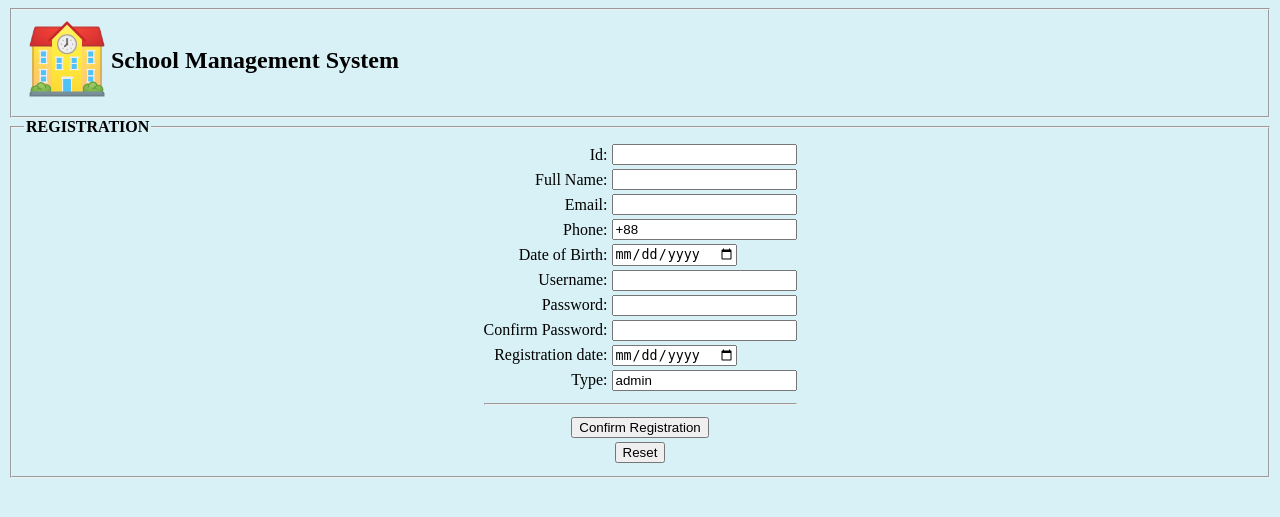
After one commit to Abir-Al-Arafat/School_Management_System, a PHP site: page /view/addUser.php in a window 1280 px wide. The commit adds this page. Shown: the top 517 px of the page. Run offline with PHP 8.4, Linux system fonts and the light colour scheme.

Commit message:
Adding functionality added

```diff
--- a/model/admin.json
+++ b/model/admin.json
@@ -1 +1,5 @@
-[{"id":"1001","fullname":"Sabir Sayeb","email":"sabir@gmail.com","phone":"01777777777","dateOfBirth":"2007-01-20","username":"sabir123","password":"abcd","regdate":"01-01-2021","type":"admin"},{"id":"1002","fullname":"Abir-Al-Arafat","email":"antor.abir@gmail.com","phone":"01993819829","dateOfBirth":"1998-01-12","username":"abir123","password":"1234","regdate":"01-01-2021","type":"admin"},{"id":"1003","fullname":"Shahriar shoumik","email":"shoumik@gmail.com","phone":"01912332123","dateOfBirth":"2001-03-09","username":"samil123","password":"1234","regdate":"01-01-2021","type":"admin"}]
+[{"id":"1001","fullname":"Sabir Sayeb","email":"sabir@gmail.com","phone":"01777777777","dateOfBirth":"2007-01-20","username":"sabir123","password":"abcd","regdate":"01-01-2021","type":"admin"},
+{"id":"1002","fullname":"Abir-Al-Arafat","email":"antor.abir@gmail.com","phone":"01993819829","dateOfBirth":"1998-01-12","username":"abir123","password":"1234","regdate":"01-01-2021","type":"admin"},
+{"id":"1003","fullname":"Shahriar shoumik","email":"shoumik@gmail.com","phone":"01912332123","dateOfBirth":"2001-03-09","username":"samil123","password":"1234","regdate":"01-01-2021","type":"admin"},
+{"id":"1004","fullname":"Snigdho dip","email":"snigdho.howlader@gmail.com","phone":"+8801712345678","dateOfBirth":"2000-03-10","username":"snig123","password":"1234","regdate":"2021-03-10","type":"admin"},
+{"id":"1005","fullname":"mushfiq fuad","email":"fuad@gmail.com","phone":"+8801992212312","dateOfBirth":"2002-04-10","username":"fuad123","password":"1234","regdate":"2021-03-10","type":"admin"}]
--- /dev/null
+++ b/view/addUser.php
@@ -0,0 +1,73 @@
+<!DOCTYPE html>
+<html lang="en">
+<head>
+    <meta charset="UTF-8">
+    <meta http-equiv="X-UA-Compatible" content="IE=edge">
+    <meta name="viewport" content="width=device-width, initial-scale=1.0">
+    <link rel='icon' href='./images/assets/favicon.png'>
+    <title>Add a new user</title>
+</head>
+<body background="../images/assets/background.jpg">
+    <?php include('./header.php'); ?>
+    <div width='100px'>
+        <form action='../controller/regcheck.php' method="POST">
+            <fieldset>
+                <legend>
+                    <b>REGISTRATION</b>
+                </legend>
+                <table align="center">
+                    <tr>
+                        <td align="right">Id:</td>
+                        <td><input type='number' name='id'/></td>
+                    </tr>
+                    <tr>
+                        <td align="right">Full Name:</td>
+                        <td><input type='text' name='fullname'/></td>
+                    </tr>
+                    <tr>
+                        <td align="right">Email:</td>
+                        <td><input type='email' name='email'/></td>
+                    </tr>
+                    <tr>
+                        <td align="right">Phone:</td>
+                        <td><input type='text' name='phone' value="+88"/></td>
+                    </tr>
+                    <tr>
+                        <td align="right">Date of Birth:</td>
+                        <td><input type='date' name='dateOfBirth'/></td>
+                    </tr>
+                    <tr>
+                        <td align="right">Username:</td>
+                        <td><input type='text' name='username'/></td>
+                    </tr>
+                    <tr>
+                        <td align="right">Password:</td>
+                        <td><input type='text' name='password'/></td>
+                    </tr>
+                    <tr>
+                        <td align="right">Confirm Password:</td>
+                        <td><input type='text' name='confirmpassword'/></td>
+                    </tr>
+                    <tr>
+                        <td align="right">Registration date:</td>
+                        <td><input type='date' name='regdate' required/></td>
+                    </tr>
+                    <tr>
+                        <td align="right">Type:</td>
+                        <td><input type='text' name='type' value = 'admin' readonly/></td>
+                    </tr>
+                    <tr>
+                        <td colspan="2"><hr></td>
+                    </tr>
+                    <tr>
+                        <td align="center" colspan="2"><input type='submit' name = 'submit' value="Confirm Registration"></td>
+                    </tr>
+                    <tr>
+                        <td align="center" colspan="2"><input type='reset' value="Reset"></td>
+                    </tr>
+                </table>
+            </fieldset>
+        </form>
+    </div>
+</body>
+</html>
--- a/view/dashboard.php
+++ b/view/dashboard.php
@@ -30,7 +30,7 @@
     <meta charset="UTF-8">
     <meta http-equiv="X-UA-Compatible" content="IE=edge">
     <meta name="viewport" content="width=device-width, initial-scale=1.0">
-    <title>Document</title>
+    <title>Dashboard</title>
 </head>
 <body background="../images/assets/background.jpg">
     <?php include('./header.php'); ?>
--- a/view/editprofile.php
+++ b/view/editprofile.php
@@ -33,7 +33,7 @@
                     <li><a href='./editprofile.php'>Edit Profile</a></li>
                     <li><a href='./changepropic.php'>Change Profile Picture</a></li>
                     <li><a href='./changepass'>Change Password</a></li>
-                    <li><a href='./logout.php'>Logout</a></li>
+                    <li><a href='../controller/logout.php'>Logout</a></li>
                 </ul>
             </td>
             <td>
--- a/view/home.php
+++ b/view/home.php
@@ -5,7 +5,7 @@
     <meta http-equiv="X-UA-Compatible" content="IE=edge">
     <meta name="viewport" content="width=device-width, initial-scale=1.0">
     <link rel='icon' href='./images/favicon.png'>
-    <title>eBookShelf</title>
+    <title>School Management System</title>
 </head>
 <body background="./images/background.jpg">
     <div width='100px'>
--- a/view/profile.php
+++ b/view/profile.php
@@ -34,7 +34,7 @@
                     <li><a href='./editprofile.php'>Edit Profile</a></li>
                     <li><a href='./changepropic.php'>Change Profile Picture</a></li>
                     <li><a href='./changepass'>Change Password</a></li>
-                    <li><a href='./logout.php'>Logout</a></li>
+                    <li><a href='../controller/logout.php'>Logout</a></li>
                 </ul>
             </td>
             <td>
```
Also changed, not shown: controller/regcheck.php (added, +117 -0 lines), model/login.json (+5 -20 lines).
